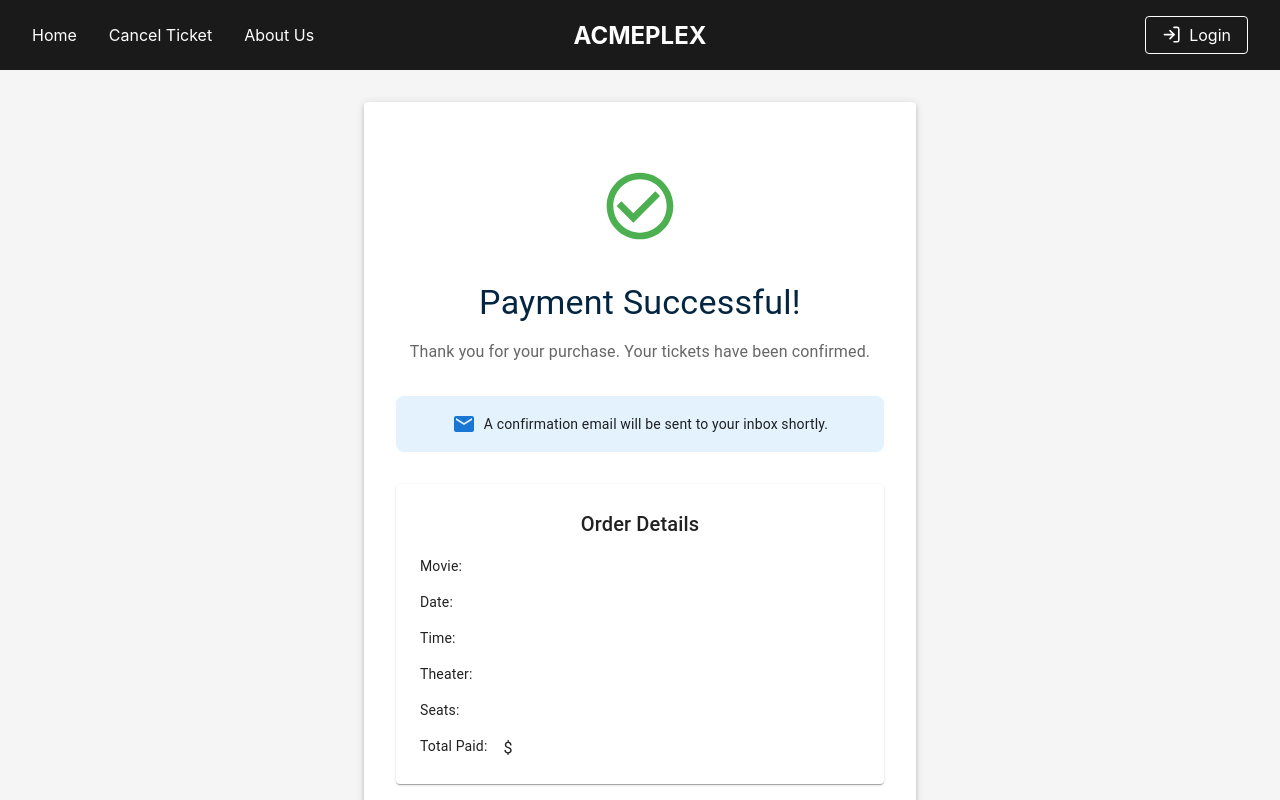
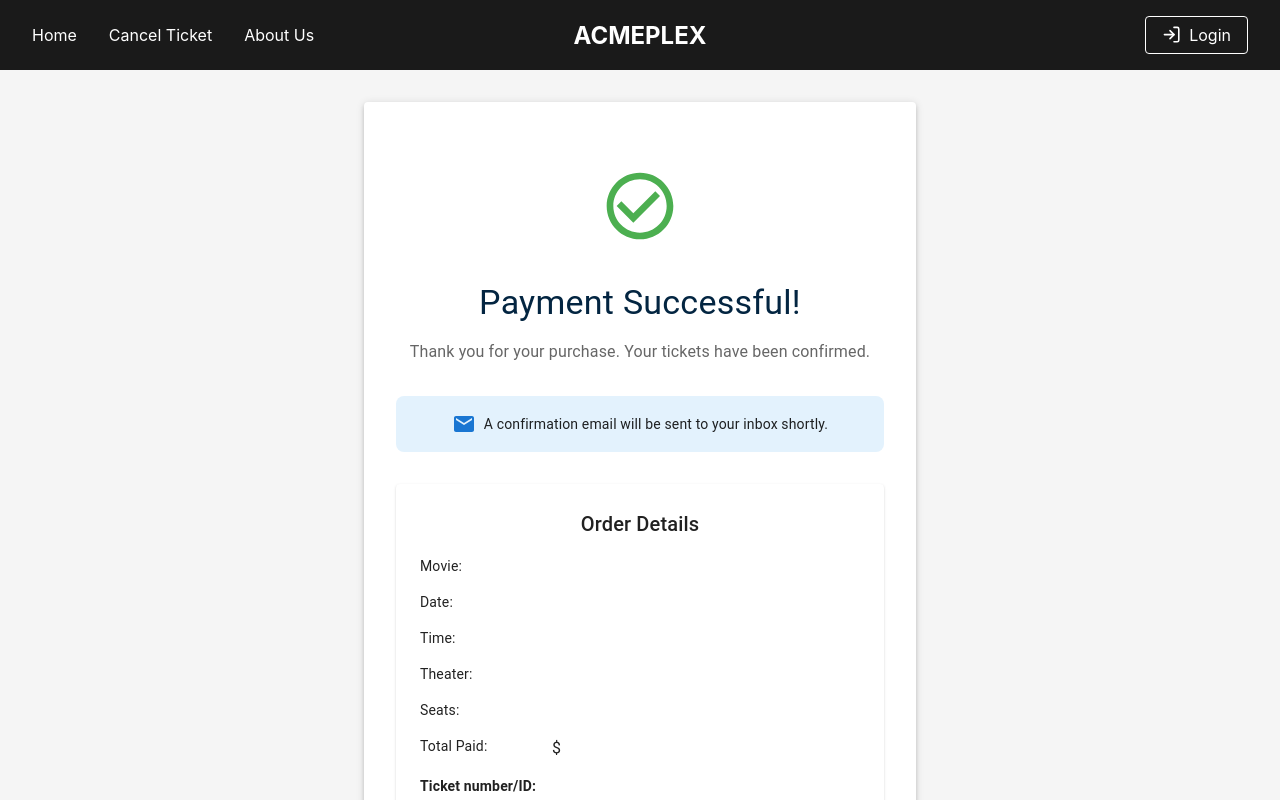
Before and after one commit to HenokL/acmeplex, a React (Create React App) app in the folder frontend/: page /confirmation in a window 1280 px wide. Shown: the top 800 px of the page. Built offline with nearby package versions, Linux system fonts and the light colour scheme.

Commit message:
Add ticket number

```diff
--- a/frontend/src/pages/Confirmation/Confirmation.jsx
+++ b/frontend/src/pages/Confirmation/Confirmation.jsx
@@ -1,22 +1,12 @@
 /**
  * Confirmation component - This Displays successful payment confirmation and ticket details
  */
-import React, { useEffect } from 'react';
-import { useLocation, useNavigate } from 'react-router-dom';
-import {
-  Container,
-  Paper,
-  Typography,
-  Button,
-  Box,
-} from '@mui/material';
-import {
-  CheckCircleOutline,
-  Email,
-  Home
-} from '@mui/icons-material';
-import './Confirmation.css';
-import Footer from '../../components/Footer/Footer';
+import React, { useEffect } from "react";
+import { useLocation, useNavigate } from "react-router-dom";
+import { Container, Paper, Typography, Button, Box } from "@mui/material";
+import { CheckCircleOutline, Email, Home } from "@mui/icons-material";
+import "./Confirmation.css";
+import Footer from "../../components/Footer/Footer";
 
 const Confirmation = () => {
   // Get ticket data from navigation state
@@ -72,17 +62,26 @@ const Confirmation = () => {
               <Typography variant="body1">{ticketData?.theater}</Typography>
 
               <Typography variant="body2">Seats:</Typography>
-              <Typography variant="body1">{ticketData?.seats?.join(', ')}</Typography>
+              <Typography variant="body1">
+                {ticketData?.seatsAlphabetic?.join(", ")}
+              </Typography>
 
               <Typography variant="body2">Total Paid:</Typography>
               <Typography variant="body1">${ticketData?.total}</Typography>
+
+              <Typography variant="body2">
+                <strong>Ticket number/ID:</strong>
+              </Typography>
+              <Typography variant="body3">
+                <strong>{ticketData?.ticketId}</strong>
+              </Typography>
             </Box>
           </Paper>
 
           <Button
             variant="contained"
             startIcon={<Home />}
-            onClick={() => navigate('/')}
+            onClick={() => navigate("/")}
             className="home-button"
           >
             Back to Home
@@ -90,7 +89,6 @@ const Confirmation = () => {
         </Paper>
       </Container>
       <Footer />
-
     </div>
   );
 };
```
